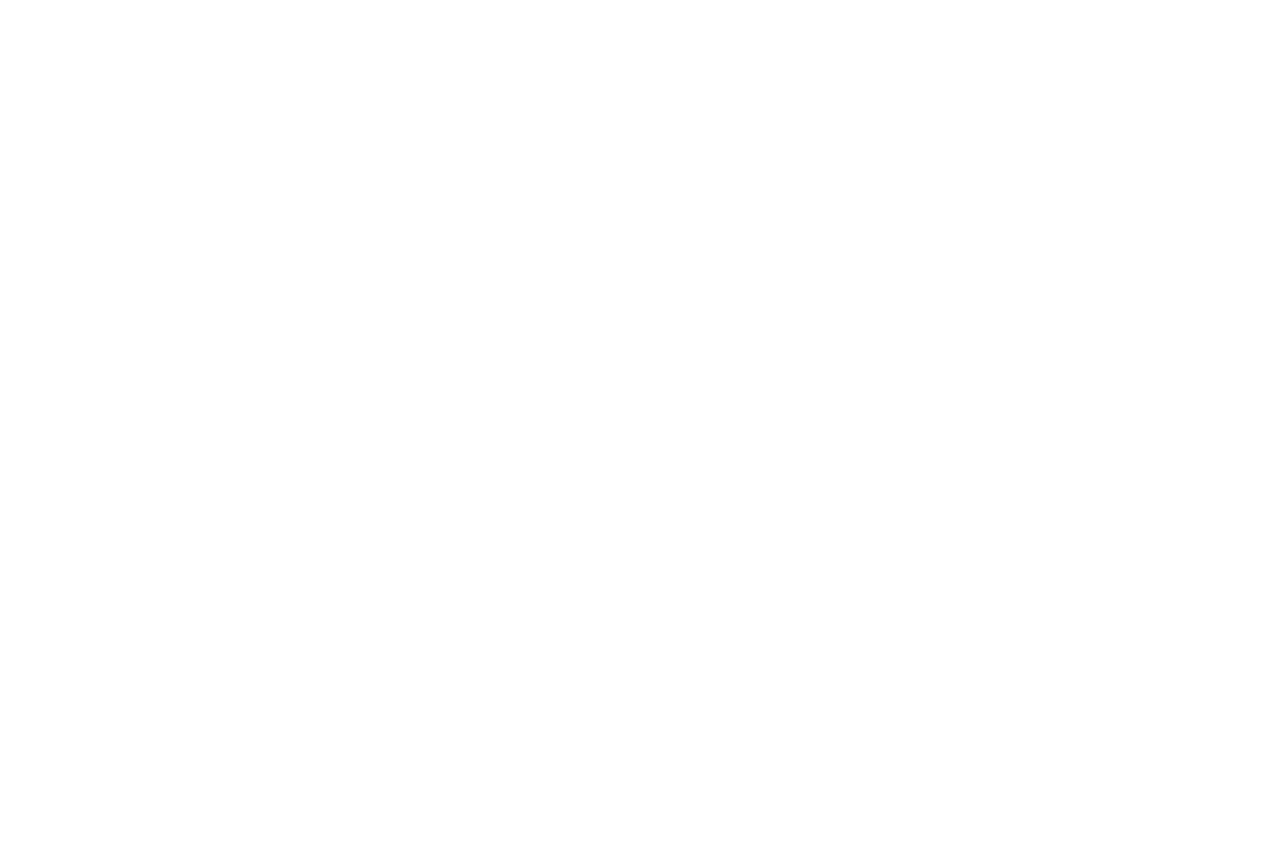
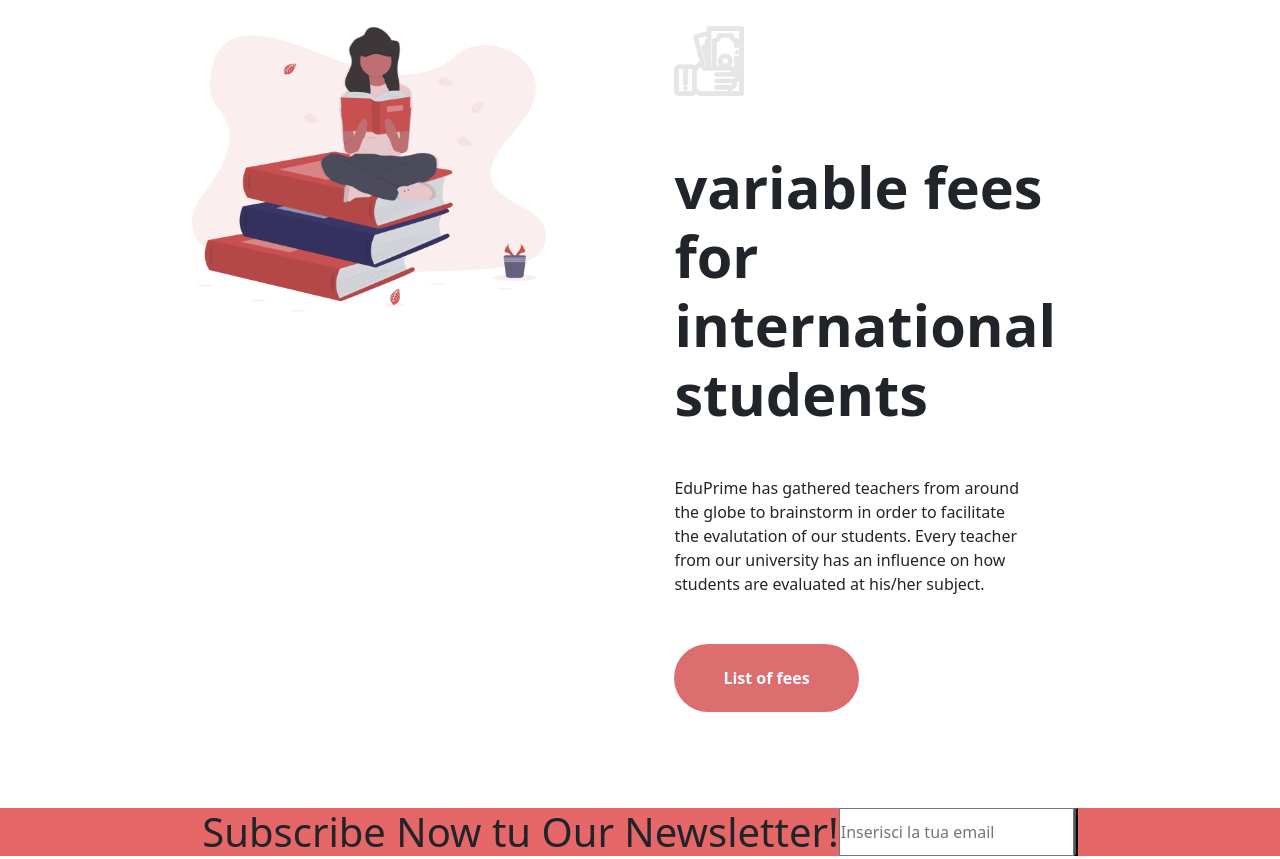
Before and after one commit to giuliaballestrero/proj-html-vuejs, a Vue app: page / in a window 1280 px wide. Shown: the part 6200-7059 px from the top of the page. Before the commit the page ends 4722 px from the top, so only its background shows below. Built offline with nearby package versions, Linux system fonts and the light colour scheme.

Commit message:
Add Latest Courses section in main

```diff
--- a/src/components/MainApp.vue
+++ b/src/components/MainApp.vue
@@ -178,10 +178,137 @@
 
     <section>
         <!--Latest Courses cards + 2 layout = inverted (Ex method + Variable Fee)-->
+        <div class="latest-courses">
+            <div class="text-container">
+                <h2 class="py-4">Latest Courses</h2>
+            </div>
+
+            <div class="my-card-wrapper d-flex justify-content-between mb-5">
+
+                <div class="my-card">
+                    <img src="../assets/img/Decisions-icon.png" alt="decision">
+                    <h5 class="fw-bold py-1">Make Better Decisions</h5>
+                    <p class="py-3">
+                        <font-awesome-icon icon="fa-solid fa-user" />
+                        <span class="px-2">Teacher:</span>
+                        <span class="fw-bold">James Collins</span>
+                    </p>
+
+                    <p class="pb-4">
+                        <font-awesome-icon icon="fa-regular fa-money-bill-1" />
+                        <span class="px-2">Price:</span>
+                        <span class="fw-bold">$21.00</span>
+                    </p>
+                    <button type="button" class="btn"><font-awesome-icon icon="fa-regular fa-eye" />View Course</button>
+                </div>
+                <div class="my-card">
+                    <img src="../assets/img/Speaker-icon.png" alt="speaker">
+                    <h5 class="fw-bold py-3">How to be a Speaker</h5>
+                    <p class="py-1">
+                        <font-awesome-icon icon="fa-solid fa-user" />
+                        <span class="px-2">Teacher:</span>
+                        <span class="fw-bold">James Collins</span>
+                    </p>
+
+                    <p class="pb-4">
+                        <font-awesome-icon icon="fa-regular fa-money-bill-1" />
+                        <span class="px-2">Price:</span>
+                        <span class="fw-bold">$21.00</span>
+                    </p>
+                    <button type="button" class="btn"><font-awesome-icon icon="fa-solid fa-plus" />Find More</button>
+                </div>
+                <div class="my-card">
+                    <img src="../assets/img/Network-icon.png" alt="network">
+                    <h5 class="fw-bold py-3">Network Introductions</h5>
+                    <p class="py-1">
+                        <font-awesome-icon icon="fa-solid fa-user" />
+                        <span class="px-2">Teacher:</span>
+                        <span class="fw-bold">James Collins</span>
+                    </p>
+
+                    <p class="pb-4">
+                        <font-awesome-icon icon="fa-regular fa-money-bill-1" />
+                        <span class="px-2">Price:</span>
+                        <span class="fw-bold">$21.00</span>
+                    </p>
+                    <button type="button" class="btn"><font-awesome-icon icon="fa-solid fa-plus" />Find More</button>
+                </div>
+                <div class="my-card">
+                    <img src="../assets/img/Brand-icon.png" alt="brand">
+                    <h5 class="fw-bold py-3">Brand Management</h5>
+                    <p class="py-1">
+                        <font-awesome-icon icon="fa-solid fa-user" />
+                        <span class="px-2">Teacher:</span>
+                        <span class="fw-bold">James Collins</span>
+                    </p>
+
+                    <p class="pb-4">
+                        <font-awesome-icon icon="fa-regular fa-money-bill-1" />
+                        <span class="px-2">Price:</span>
+                        <span class="fw-bold">$21.00</span>
+                    </p>
+
+                    <button type="button" class="btn"><font-awesome-icon icon="fa-solid fa-plus" />Find More</button>
+                </div>
+
+            </div>
+
+            <div class="exam-wrapper d-flex justify-content-center">
+
+                <div class="col-left">
+                    <img src="../assets/img/Exam-icon.png" alt="exam icon">
+
+                    <h2 class="py-4">
+                        The most efficient examination method
+                    </h2>
+
+                    <p class="py-4 mb-4">
+                        EduPrime has gathered teachers from around the globe to brainstorm in order to facilitate the evalutation of our students. Every teacher from our university has an influence on how students are evaluated at his/her subject.
+                    </p>
+
+                    <button type="button" class="btn">Discover the Method</button>
+                </div>
+
+                <div class="col-right">
+                    <img src="../assets/img/Exam-Illustration.png" alt="exam img">
+                </div>
+
+            </div>
+
+
+            <div class="fees-wrapper d-flex justify-content-center">
+
+
+                <div class="fees-left">
+                    <img src="../assets/img/Girl-Illustration.png" alt="girl books" class="w-100">
+                </div>
+
+
+                <div class="fees-right">
+                    <img src="../assets/img/Exam-icon-1.png" alt="fees icon">
+
+                    <h2 class="py-4">
+                        variable fees for international students
+                    </h2>
+
+                    <p class="py-4 mb-4">
+                        EduPrime has gathered teachers from around the globe to brainstorm in order to facilitate the evalutation of our students. Every teacher from our university has an influence on how students are evaluated at his/her subject.
+                    </p>
+
+                    <button type="button" class="btn">List of fees</button>
+                </div>
+
+            </div>
+
+        </div>
     </section>
 
-    <section>
-        <!--Newsletter subs-->
+    <section class="subscrition">
+        <div class="subscrition-wrapper d-flex justify-content-center">
+            <h1>Subscribe Now tu Our Newsletter!</h1>
+            <input type="text" placeholder="Inserisci la tua email">
+            <button></button>
+        </div>
     </section>
 
     <section>
@@ -411,4 +538,128 @@
     }
 }
 
+.latest-courses {
+    padding-top: 5rem;
+
+    .text-container {
+        width: 70%;
+        margin: auto;
+        padding-bottom: 2rem;
+    }
+
+    .my-card-wrapper {
+        width: 70%;
+        margin: auto;
+        padding-bottom: 4rem;
+
+        .my-card {
+            width: calc(100% / 4 - 1rem);
+            background-color: $main-bg-color;
+            color: $main-dark-text-color;
+            padding: 1rem;
+            text-align: center;
+            box-shadow: rgba(0, 0, 0, 0.16) 0px 10px 36px 0px, rgba(0, 0, 0, 0.06) 0px 0px 0px 1px;
+
+            p {
+                color: $grey-text-color-1;
+            }
+
+            span {
+                font-size: .8rem;
+            }
+
+            img {
+                width: 25%;
+            }
+
+            button {
+            background-color: $vivid-bg-color-2;
+            color: $main-light-text-color;
+            border-radius: 50px;
+            padding: .5rem 1rem;
+            font-weight: bolder;
+            }
+
+        }
+    }
+}
+
+.exam-wrapper {
+
+    width: 70%;
+    margin: auto;
+    padding-bottom: 6rem;
+
+    .col-left {
+    padding-right: 5rem;
+
+    img {
+        width: 70px;
+        padding-bottom: 2rem;
+    }
+
+    h2 {
+        padding-right: 2rem;
+    }
+
+    p {
+        padding-right: 4rem;
+    }
+
+    button {
+        background-color: $vivid-bg-color-2;
+        color: $main-light-text-color;
+        border-radius: 50px;
+        padding: 1.3rem 3rem;
+        font-weight: bolder;
+
+        &:hover {
+
+        }
+    }
+
+}
+}
+
+.fees-wrapper {
+
+width: 70%;
+margin: auto;
+padding-top: 5rem;
+padding-bottom: 6rem;
+    .fees-right {
+        padding-left: 8rem;
+        width: 100%;
+
+        img {
+            width: 70px;
+            padding-bottom: 2rem;
+        }
+
+        h2 {
+            padding-right: 2rem;
+        }
+
+        p {
+            padding-right: 4rem;
+        }
+
+        button {
+            background-color: $vivid-bg-color-2;
+            color: $main-light-text-color;
+            border-radius: 50px;
+            padding: 1.3rem 3rem;
+            font-weight: bolder;
+
+            &:hover {
+
+            }
+        }
+
+    }
+}
+
+.subscrition {
+    background-color: $vivid-bg-color-3;
+}
 </style>
--- a/src/main.js
+++ b/src/main.js
@@ -8,10 +8,11 @@
 import { FontAwesomeIcon } from '@fortawesome/vue-fontawesome'
 
 /* import specific icons */
-import { faCalendarDays, faMagnifyingGlass, faPlus, faUserPlus } from '@fortawesome/free-solid-svg-icons'
+import { faCalendarDays, faMagnifyingGlass, faPlus, faUser, faUserPlus } from '@fortawesome/free-solid-svg-icons'
+import { faEye, faMoneyBill1, } from '@fortawesome/free-regular-svg-icons'
 
 /* add icons to the library */
-library.add(faMagnifyingGlass, faUserPlus, faCalendarDays, faPlus)
+library.add(faMagnifyingGlass, faUserPlus, faCalendarDays, faPlus, faUser, faMoneyBill1, faEye)
 
 createApp(App)
 .component('font-awesome-icon', FontAwesomeIcon)
```
